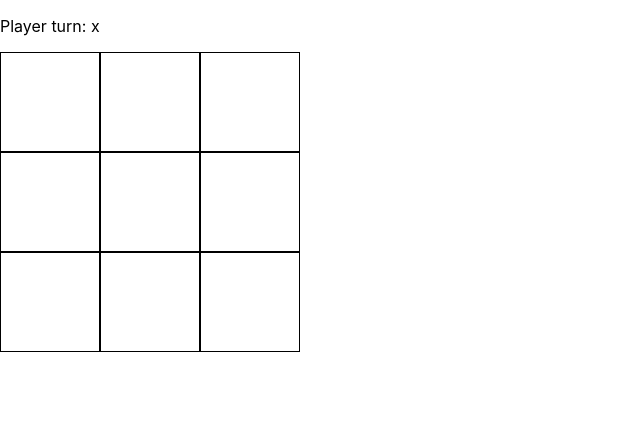
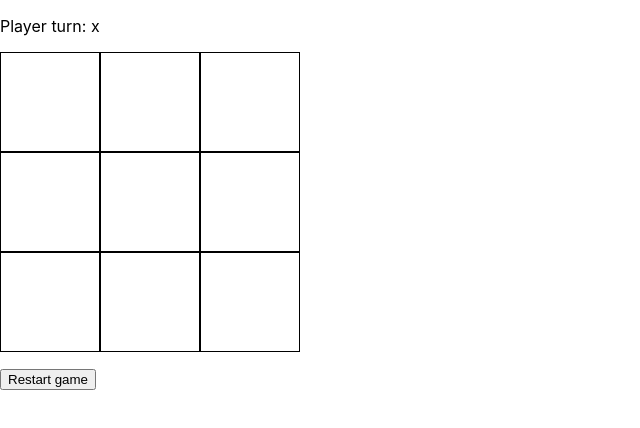
Before and after one commit to DanielParpal/tic-tac-toe, a React (Create React App) app: page / in a window 1280 px wide. Shown: the top 428 px of the page, without its empty margins (0-640 px from the left). Built offline with nearby package versions, Linux system fonts and the light colour scheme.

Commit message:
Add a restart button

```diff
--- a/src/Game.tsx
+++ b/src/Game.tsx
@@ -8,7 +8,11 @@ const Game: React.FC = () => {
     o: 'o'
   };
 
-  const [frames, setFrames] = useState([new Array(9).fill('')]);
+  const emptyFrames = () => {
+    return [new Array(9).fill('')];
+  };
+
+  const [frames, setFrames] = useState(emptyFrames());
   const [turn, setTurn] = useState(TurnsEnum.x);
   const [winner, setWinner] = useState('');
 
@@ -32,6 +36,11 @@ const Game: React.FC = () => {
     }
   }
 
+  const restartGame = () => {
+    setFrames(emptyFrames());
+    setTurn(TurnsEnum.x);
+  }
+
   const isAlreadyOccupiedAtIndex = (index: number): boolean => {
     return lastFrame()[index] !== '';
   }
@@ -53,6 +62,7 @@ const Game: React.FC = () => {
         })}
       </div>
       <p>{winner !== '' ? "winner is: " + winner : ''}</p>
+      <button onClick={restartGame}>Restart game</button>
     </div>
   )
 }
```
Also changed, not shown: src/Game.css (+0 -13 lines).
